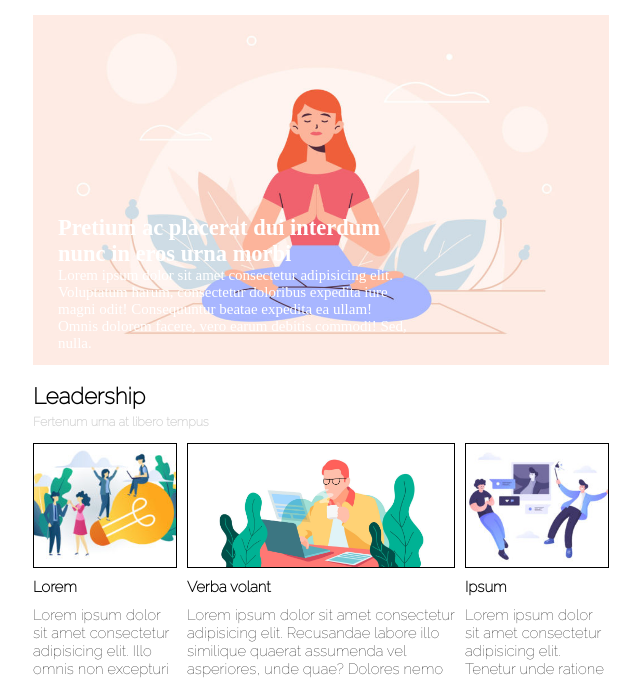
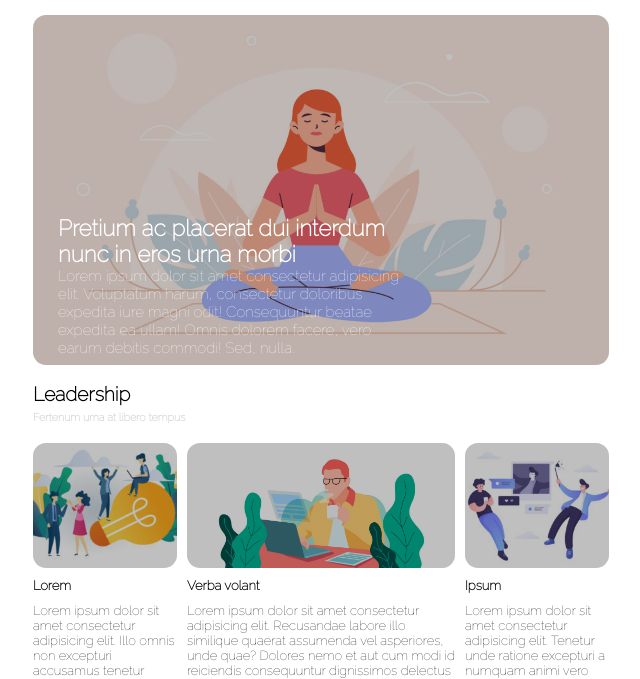
Before and after one commit to Furentsu/htmlcss-wp, a plain HTML site: page index.html in a window 1280 px wide. Shown: the part 103-782 px from the top of the page, without its empty margins (319-959 px from the left). Drawn offline with Linux system fonts and the light colour scheme.

Commit message:
Modified images with  linear gradient

```diff
--- a/css/style.css
+++ b/css/style.css
@@ -4,9 +4,14 @@
     box-sizing: border-box;
 }
 
+body {
+    font-family: 'Raleway', sans-serif;
+    font-size: 13px;
+}
+
 .container {
     width: 45%;
-    margin: auto auto 10px;
+    margin: auto;
 }
 
 /* Sezione header */
@@ -49,10 +54,11 @@ padding: 25px 0 0;
 
 .jumbotron {
     height: 100%;
-    background-image: url("../img/banner.jpg");
+    background-image: linear-gradient(rgba(0,0,0,0.25), rgba(0,0,0,0.25)), url("../img/banner.jpg");
     background-size: cover;
     background-position: center;
     margin-bottom: 18px;
+    border-radius: 1em;
 }
 
 .jumbotron-text {
@@ -67,8 +73,6 @@ padding: 25px 0 0;
 
 .content {
     margin-bottom: 5px;
-    font-family: 'Raleway', sans-serif;
-    font-size: 15px;
 }
 
 .content-top {
@@ -109,19 +113,19 @@ padding: 25px 0 0;
     height: 125px;
     background-size: cover;
     background-position: center;
-    border: 1px solid black;
+    border-radius: 1em;
 }
 
 .content-bg.left {
-    background-image: url("../img/img-3.jpg");
+    background-image: linear-gradient(rgba(0,0,0,0.25), rgba(0,0,0,0.25)), url("../img/img-3.jpg");
 }
 
 .content-bg.right {
-    background-image: url("../img/img-5.jpg");
+    background-image: linear-gradient(rgba(0,0,0,0.25), rgba(0,0,0,0.25)), url("../img/img-5.jpg");
 }
 
 .content-bg.center {
-    background-image: url("../img/banner-2.jpg");
+    background-image: linear-gradient(rgba(0,0,0,0.25), rgba(0,0,0,0.25)), url("../img/banner-2.jpg");
 }
 
 .side-bottom,
@@ -132,14 +136,13 @@ padding: 25px 0 0;
 .box h4 {
     margin-bottom: 10px;
 }
+
 /* Sezione footer */
 
 .lastline {
     height: 50px;
     text-align: center;
     line-height: 50px;
-    font-family: 'Raleway', sans-serif;
-    font-size: 13px;
 }
 
 .lastline > span {
```
